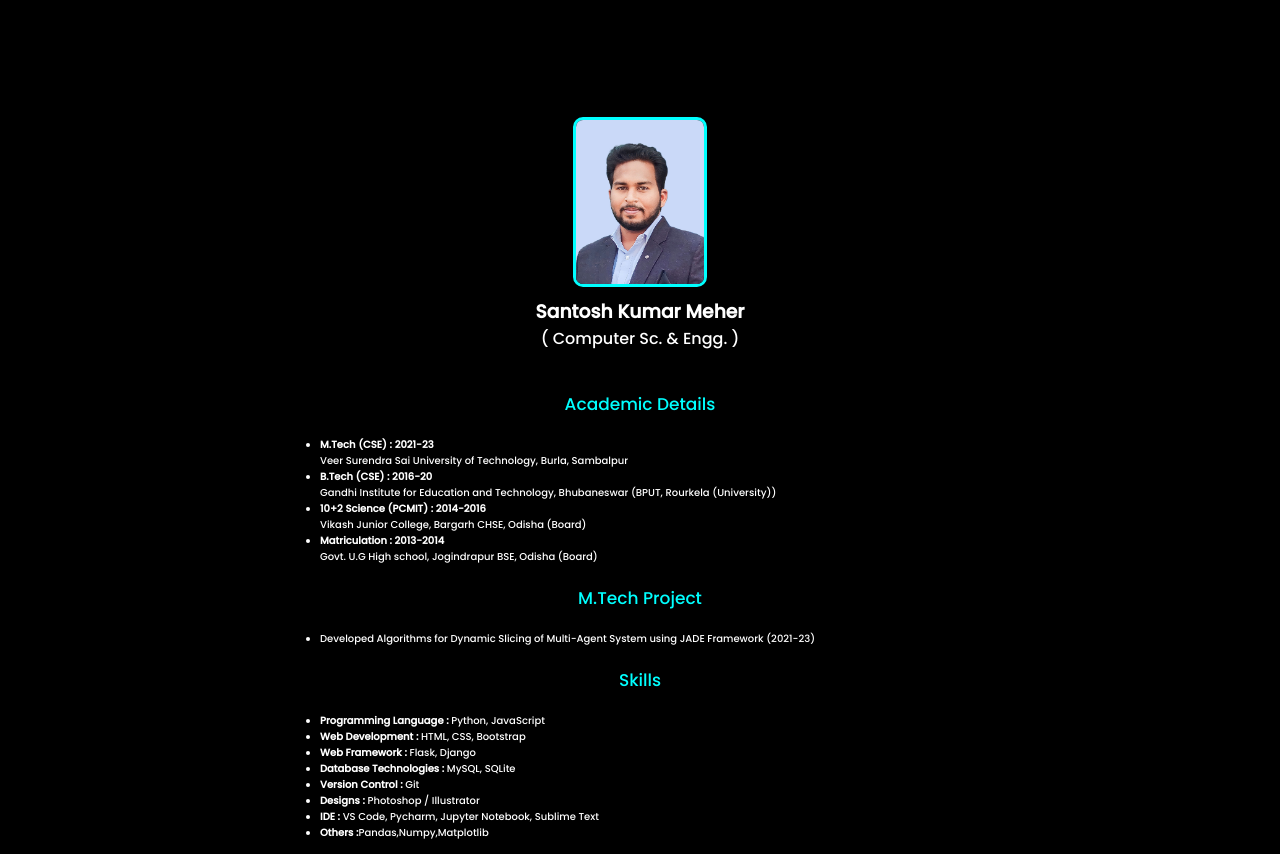
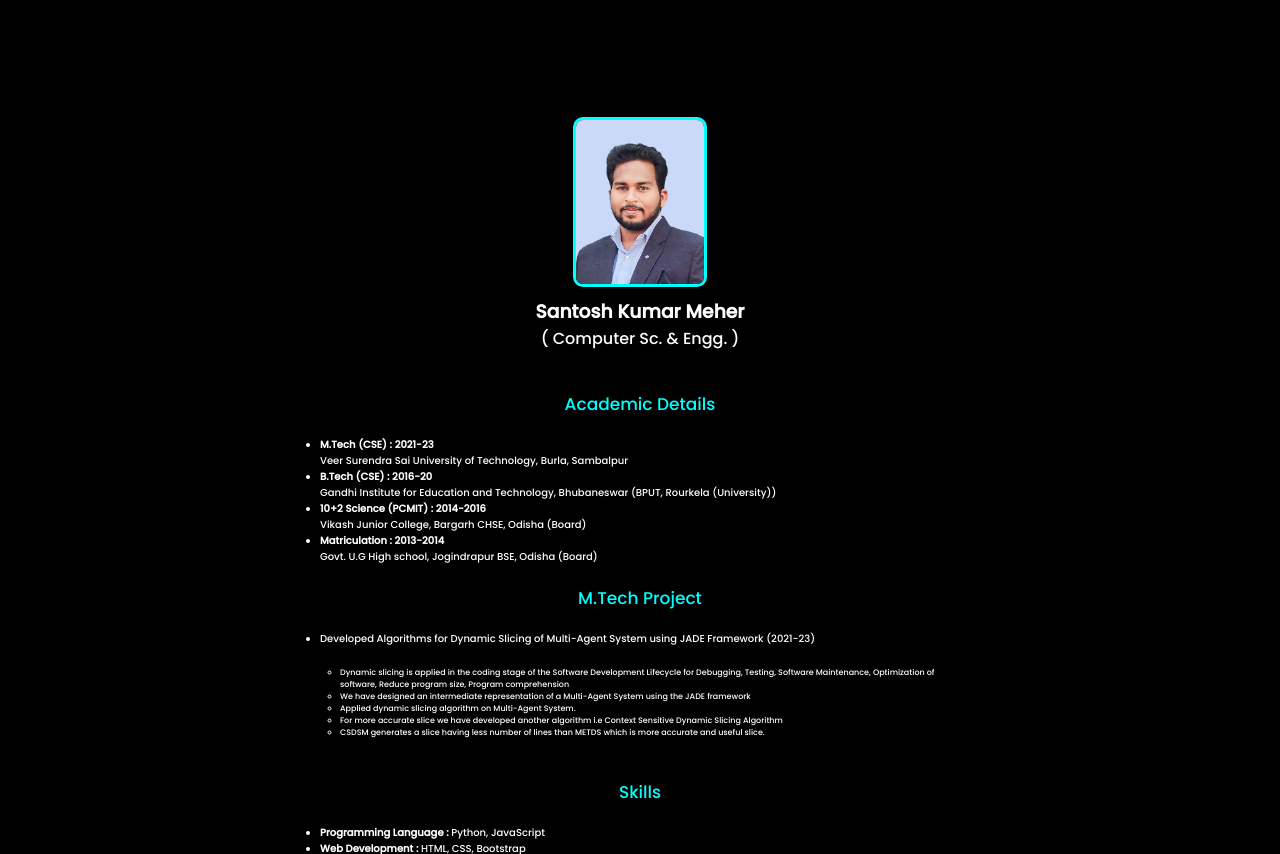
Before and after one commit to santoshkumarmeher/myportfolio, a plain HTML site: page about.html in a window 1280 px wide. Shown: the part 70-924 px from the top of the page. Drawn offline with Linux system fonts and the light colour scheme.

Commit message:
Make some changes

```diff
--- a/about.html
+++ b/about.html
@@ -53,6 +53,16 @@
             <p class="about-heading">M.Tech Project</p>
             <ul class="para ul pad75">
                 <li>Developed Algorithms for Dynamic Slicing of Multi-Agent System using JADE Framework (2021-23)</li>
+                <ul class="para ul-sub">
+                    <li>Dynamic slicing is applied in the coding stage of the Software Development Lifecycle for Debugging, Testing, Software Maintenance, Optimization of software, Reduce program size, Program comprehension </li>
+                    <li>We have designed an intermediate representation of a Multi-Agent System using the JADE framework</li>
+
+                    <li>Applied dynamic slicing algorithm on Multi-Agent System.</li>
+
+                    <li>For more accurate slice we have developed another algorithm i.e Context Sensitive Dynamic Slicing Algorithm </li>
+
+                    <li>CSDSM generates a slice having less number of lines than METDS which is more accurate and useful slice.</li>
+                </ul>
             </ul>
         </div>
         <div class="about-details col-12">
@@ -90,7 +100,6 @@
             <p class="about-heading">Address</p>
             <p class="para pad75"><b>Address For Communication :</b>
                 <br>Santosh Ku. Meher
-                <br>Computer Science and Engineering
                 <br>S/O : Mukunda Meher
                 <br>At/Po: Agalpur
                 <br>Dist : Balangir
--- a/style.css
+++ b/style.css
@@ -200,6 +200,10 @@
   .ul{
     list-style: disc;
   }
+  .ul-sub{
+    font-size: 8px;
+    list-style: circle;
+  }
   /* Resume Page */
   .btn{
     background-color: black;
```
